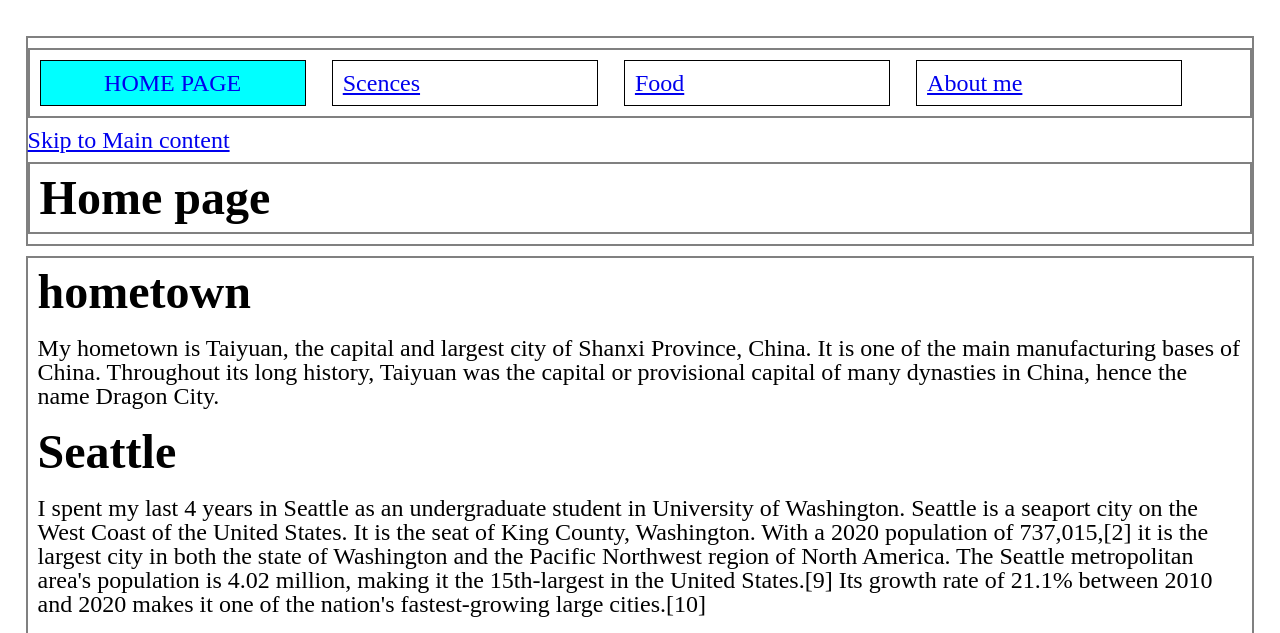
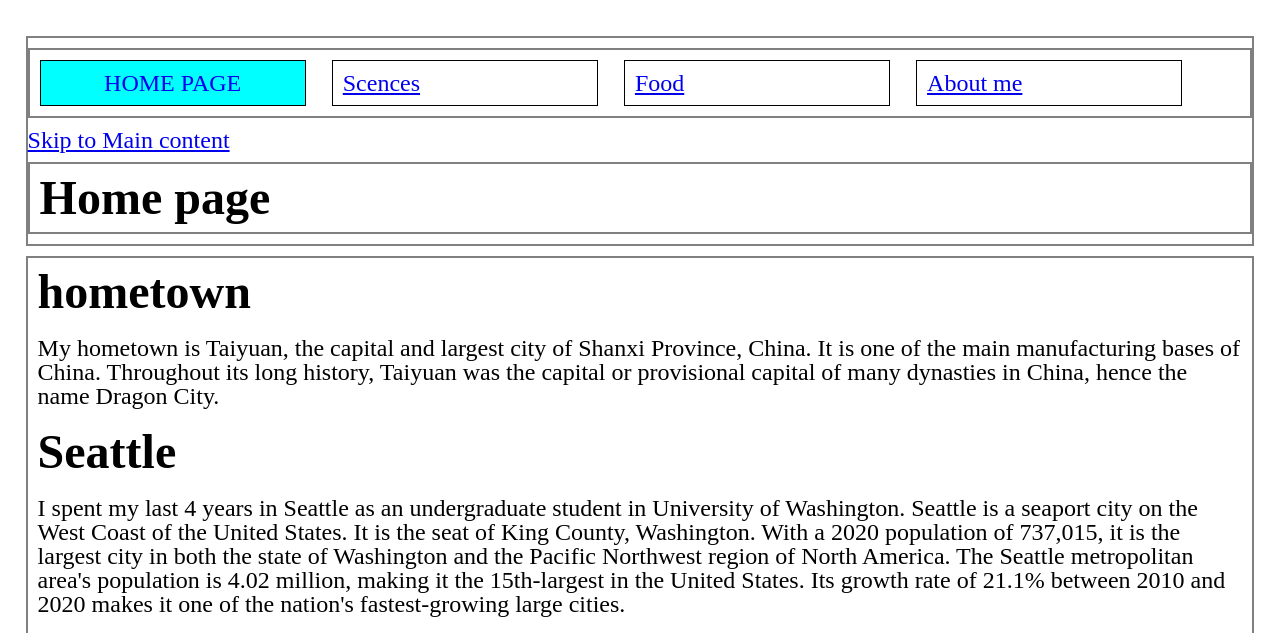
Before and after one commit to ziqintian/539portfolio, a plain HTML site: page index.html in a window 1280 px wide. Shown: the top 633 px of the page. Drawn offline with Linux system fonts and the light colour scheme; grey boxes are pictures that could not be loaded.

Commit message:
Add files via upload

```diff
--- a/index.html
+++ b/index.html
@@ -36,7 +36,11 @@
             <h2>Seattle</h2>
             <p>
                 I spent my last 4 years in Seattle as an undergraduate student in University of Washington.
-                Seattle is a seaport city on the West Coast of the United States. It is the seat of King County, Washington. With a 2020 population of 737,015,[2] it is the largest city in both the state of Washington and the Pacific Northwest region of North America. The Seattle metropolitan area's population is 4.02 million, making it the 15th-largest in the United States.[9] Its growth rate of 21.1% between 2010 and 2020 makes it one of the nation's fastest-growing large cities.[10]
+                Seattle is a seaport city on the West Coast of the United States. It is the seat of King County, Washington.
+                With a 2020 population of 737,015, it is the largest city in both the state of Washington and the
+                Pacific Northwest region of North America. The Seattle metropolitan area's population is 4.02 million,
+                making it the 15th-largest in the United States. Its growth rate of 21.1% between 2010 and 2020 makes
+                it one of the nation's fastest-growing large cities.
             </p>
                 <img src = "images/nola-profile-photo.jpg" alt="the profile photo taken in French Quarter, New Orleans, 2021"/>
                 <img src = "images/nola-profile-photo2.jpg" alt="the profile photo taken in a restaurant, New Orleans, 2021"/>
```
